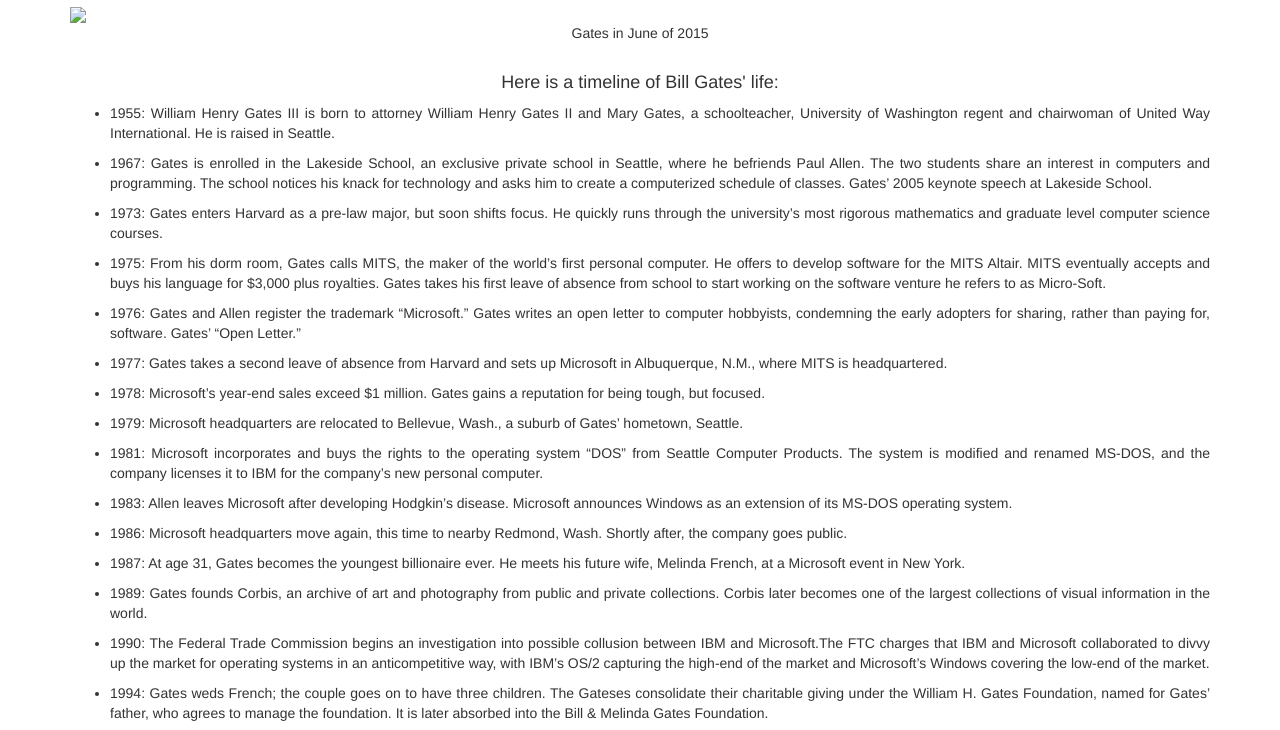
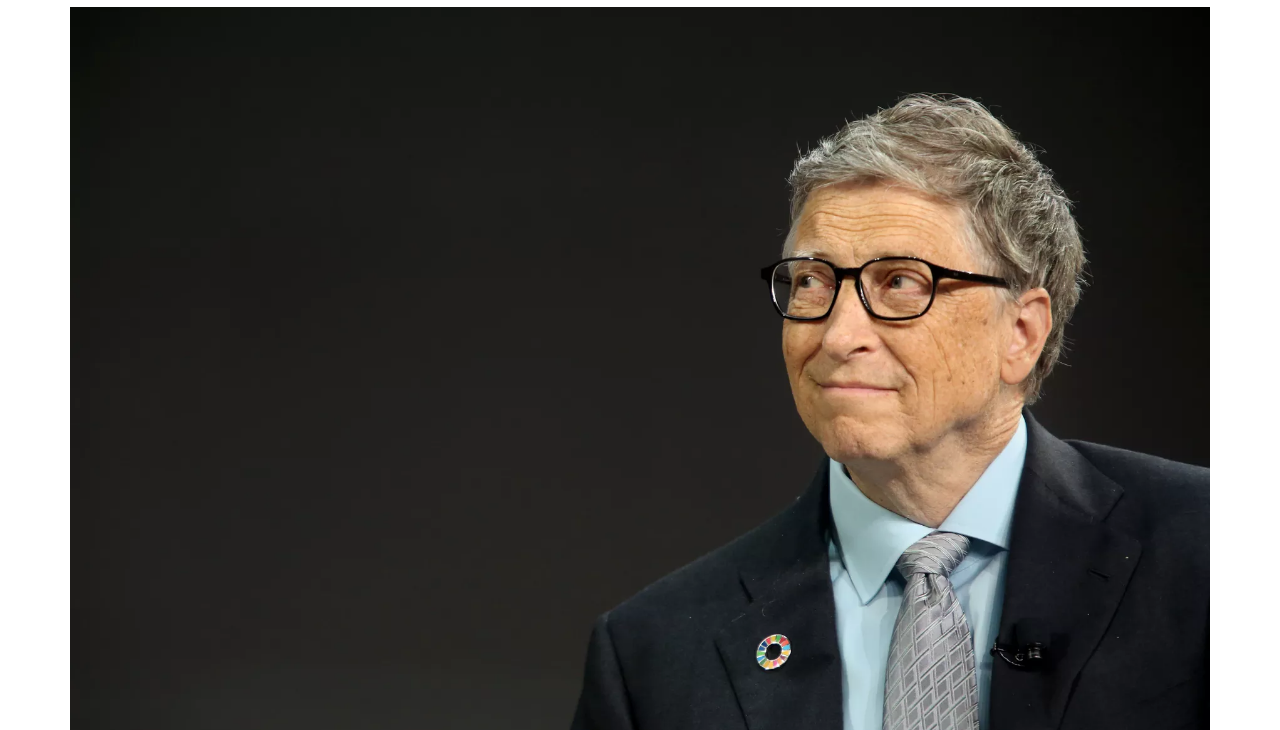
Before and after one commit to KristoffHub/bill-gates, a plain HTML site: page index.html in a window 1280 px wide. Shown: the part 92-822 px from the top of the page. Drawn offline with nearby package versions, Linux system fonts and the light colour scheme; the site is published under a folder, as on GitHub Pages, so addresses that start at the root find nothing.

Commit message:
updated images

```diff
--- a/index.html
+++ b/index.html
@@ -11,7 +11,7 @@
           <h1 class="text-center">Bill Gates</h1><!--Header-->
           <h4 class="text-center"><i>"Success is a lousy teacher. It seduces smart people into thinking they can't lose."</i></h4><!--Hedaer quote-->
         <div>
-          <img class="img-responsive" src="/billgates.jpg">
+          <img class="img-responsive" src="billgates.jpg">
         </div><!--Bill's Picture-->
         <div class="caption text-center">Gates in June of 2015</div><br><!--Picture Caption-->
         <h4 class="text-center">Here is a timeline of Bill Gates' life:</h4><!--Timeline Header-->
```
